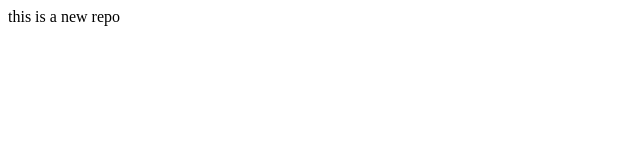
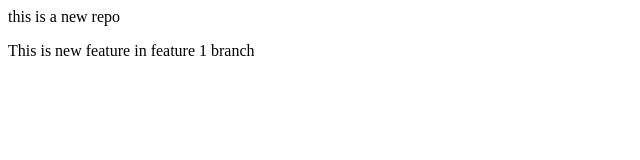
Before and after one commit to KATHIRAVAN-R/LocalRepos, a plain HTML site: page index.html in a window 1280 px wide. Shown: the whole page, without its empty margins (0-640 px from the left). Drawn offline with Linux system fonts and the light colour scheme.

Commit message:
add feature in feature1

```diff
--- a/index.html
+++ b/index.html
@@ -1,3 +1,4 @@
 <p>
     this is a new repo
 </p>
+<p>This is new feature in feature 1 branch</p>
```
